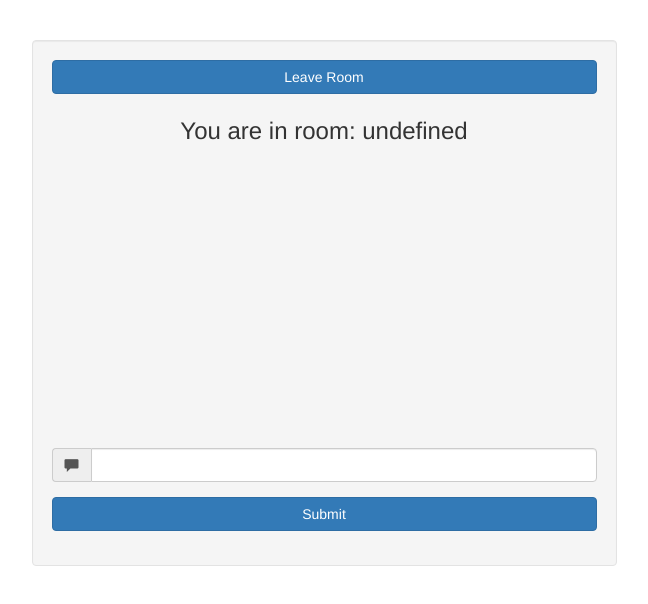
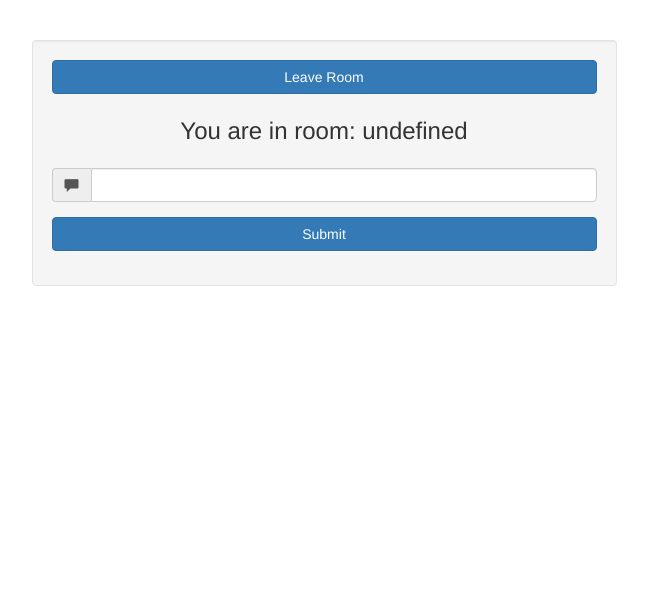
Before and after one commit to francoisdillinger/socket-basics, a website: page public/chat.html in a window 1280 px wide. Shown: the whole page, without its empty margins (316-964 px from the left). Drawn offline with nearby package versions, Linux system fonts and the light colour scheme; no server answers.

```diff
--- a/public/chat.html
+++ b/public/chat.html
@@ -15,11 +15,11 @@
                     <div class="col-xs-12 col-sm-10 col-sm-offset-1 col-md-6 col-md-offset-3 well">
                         <a class="btn btn-primary btn-block" href="index.html">Leave Room</a>
                         <h3 class="text-center" id="chat"> <!--Chatroom name will be here--></h1>
-                        <div class="scrollable-content">
+                        <!--<div class="scrollable-content">-->
                             <ul class="messages list-group">
                             <!--Messages appear here-->
                             </ul>
-                        </div>
+                        <!--</div>-->
                         <form id="message-form" action="">
                             <div class="form-group">
                                 <div class="input-group">
```
